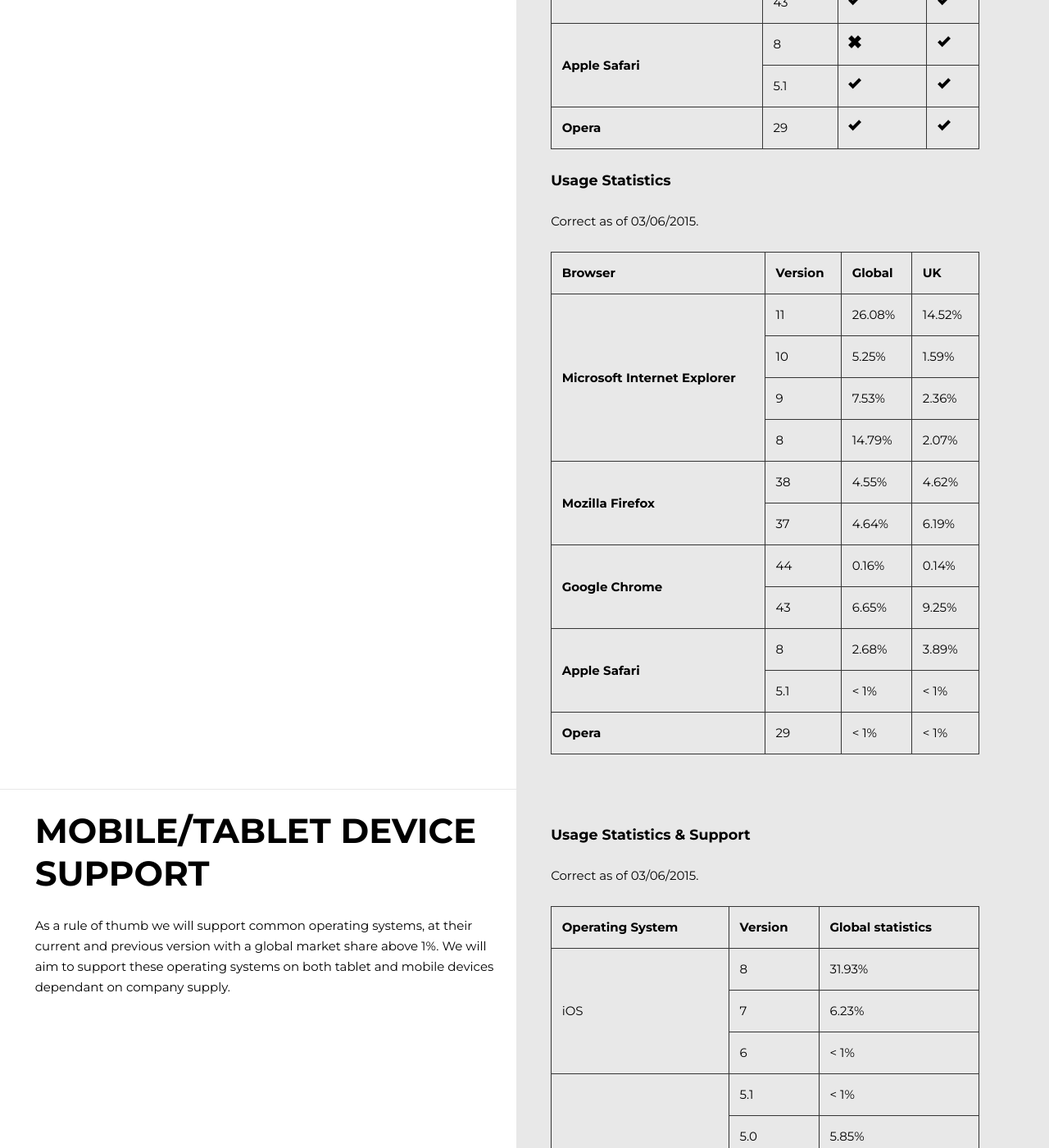
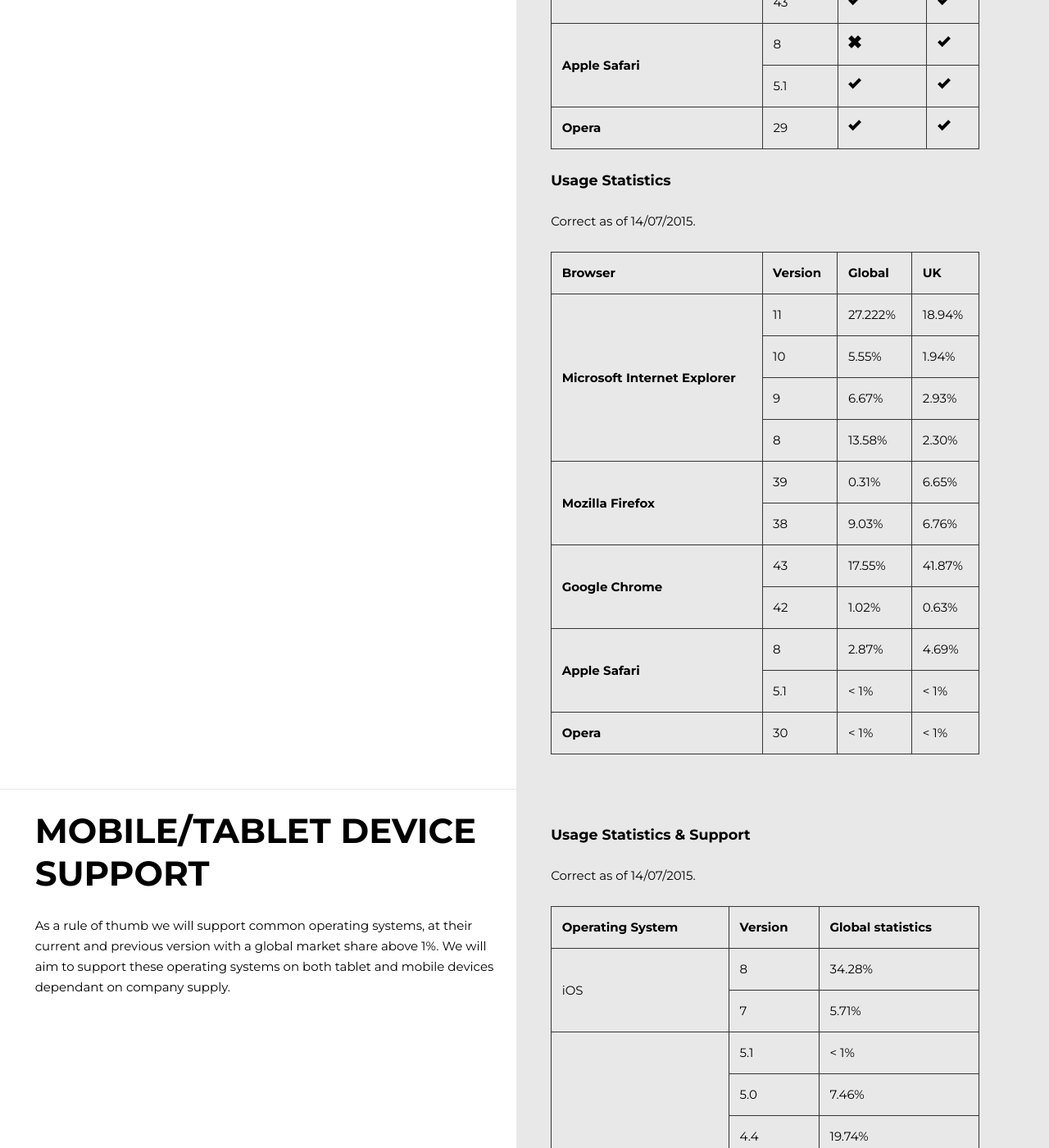
Before and after one commit to creativejar/guidelines, a Jekyll site: the page built from testing/index.html, in a window 1280 px wide and 1400 px high, scrolled down 1701 px. Shown: the whole window at 82% size. Built offline with Jekyll 4.4.1, drawn with Linux system fonts in a browser that asks for light colours; some of the changed text lies outside the part shown.

Commit message:
Updated Mobile and Browser Stats

```diff
--- a/testing/index.html
+++ b/testing/index.html
@@ -107,7 +107,7 @@
 			</tbody>
 		</table>
 		<h3>Usage Statistics</h3>
-		<p>Correct as of <time>03/06/2015</time>.</p>
+		<p>Correct as of <time>14/07/2015</time>.</p>
 		<table>
 			<tbody>
 				<tr>
@@ -119,51 +119,51 @@
 				<tr>
 					<th rowspan="4" scope="row">Microsoft Internet Explorer</th>
 					<td>11</td>
-					<td>26.08%</td>
-					<td>14.52%</td>
+					<td>27.222%</td>
+					<td>18.94%</td>
 				</tr>
 				<tr>
 					<td>10</td>
-					<td>5.25%</td>
-					<td>1.59%</td>
+					<td>5.55%</td>
+					<td>1.94%</td>
 				</tr>
 				<tr>
 					<td>9</td>
-					<td>7.53%</td>
-					<td>2.36%</td>
+					<td>6.67%</td>
+					<td>2.93%</td>
 				</tr>
 				<tr>
 					<td>8</td>
-					<td>14.79%</td>
-					<td>2.07%</td>
+					<td>13.58%</td>
+					<td>2.30%</td>
 				</tr>
 				<tr>
 					<th rowspan="2" scope="row">Mozilla Firefox</th>
-					<td>38</td>
-					<td>4.55%</td>
-					<td>4.62%</td>
+					<td>39</td>
+					<td>0.31%</td>
+					<td>6.65%</td>
 				</tr>
 				<tr>
-					<td>37</td>
-					<td>4.64%</td>
-					<td>6.19%</td>
+					<td>38</td>
+					<td>9.03%</td>
+					<td>6.76%</td>
 				</tr>
 				<tr>
 					<th rowspan="2" scope="row">Google Chrome</th>
-					<td>44</td>
-					<td>0.16%</td>
-					<td>0.14%</td>
+					<td>43</td>
+					<td>17.55%</td>
+					<td>41.87%</td>
 				</tr>
 				<tr>
-					<td>43</td>
-					<td>6.65%</td>
-					<td>9.25%</td>
+					<td>42</td>
+					<td>1.02%</td>
+					<td>0.63%</td>
 				</tr>
 				<tr>
 				<th rowspan="2" scope="row">Apple Safari</th>
 					<td>8</td>
-					<td>2.68%</td>
-					<td>3.89%</td>
+					<td>2.87%</td>
+					<td>4.69%</td>
 				</tr>
 				<tr>
 					<td>5.1</td>
@@ -172,7 +172,7 @@
 				</tr>
 				<tr>
 				<th scope="row">Opera</th>
-					<td>29</td>
+					<td>30</td>
 					<td>&lt; 1%</td>
 					<td>&lt; 1%</td>
 				</tr>
@@ -187,7 +187,7 @@
 	</div>
 	<div class="l-col">
 		<h3>Usage Statistics &amp; Support</h3>
-		<p>Correct as of <time>03/06/2015</time>.</p>
+		<p>Correct as of <time>14/07/2015</time>.</p>
 		<table>
 			<tbody>
 				<tr>
@@ -196,17 +196,13 @@
 					<th scope="col">Global statistics</th>
 				</tr>
 				<tr>
-					<td rowspan="3">iOS</td>
+					<td rowspan="2">iOS</td>
 					<td>8</td>
-					<td>31.93%</td>
+					<td>34.28%</td>
 				</tr>
 				<tr>
 					<td>7</td>
-					<td>6.23%</td>
-				</tr>
-				<tr>
-					<td>6</td>
-					<td>&lt; 1%</td>
+					<td>5.71%</td>
 				</tr>
 				<tr>
 				<td rowspan="6">Android</td>
@@ -215,38 +211,38 @@
 				</tr>
 				<tr>
 					<td>5.0</td>
-					<td>5.85%</td>
+					<td>7.46%</td>
 				</tr
 				<tr>
 					<td>4.4</td>
-					<td>19.85%</td>
+					<td>19.74%</td>
 				</tr>
 				<tr>
 					<td>4.3</td>
-					<td>2.64%</td>
+					<td>2.38%</td>
 				</tr>
 				<tr>
 					<td>4.2</td>
-					<td>8.03%</td>
+					<td>7.43%</td>
 				</tr>
 				<tr>
 					<td>4.1</td>
-					<td>5.43%</td>
+					<td>4.91%</td>
 				</tr>
 				<tr>
 					<td>Blackberry</td>
 					<td>10</td>
-					<td>1.02%</td>
+					<td>1.11%</td>
 				</tr>
 				<tr>
 					<td>Symbian</td>
 					<td>10.1</td>
-					<td>1.93%</td>
+					<td>1.42%</td>
 				</tr>
 				<tr>
 					<td>Windows</td>
 					<td>8.1</td>
-					<td>1.60%</td>
+					<td>1.58%</td>
 				</tr>
 			</tbody>
 		</table>
```
